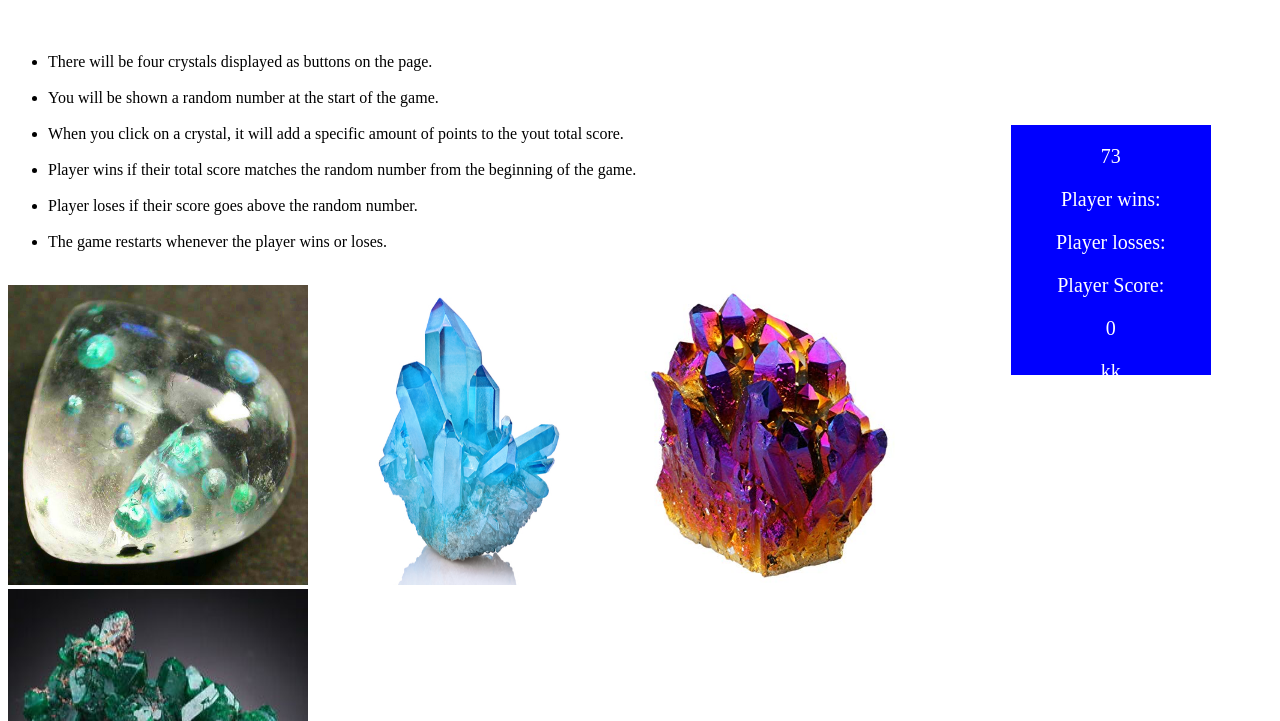
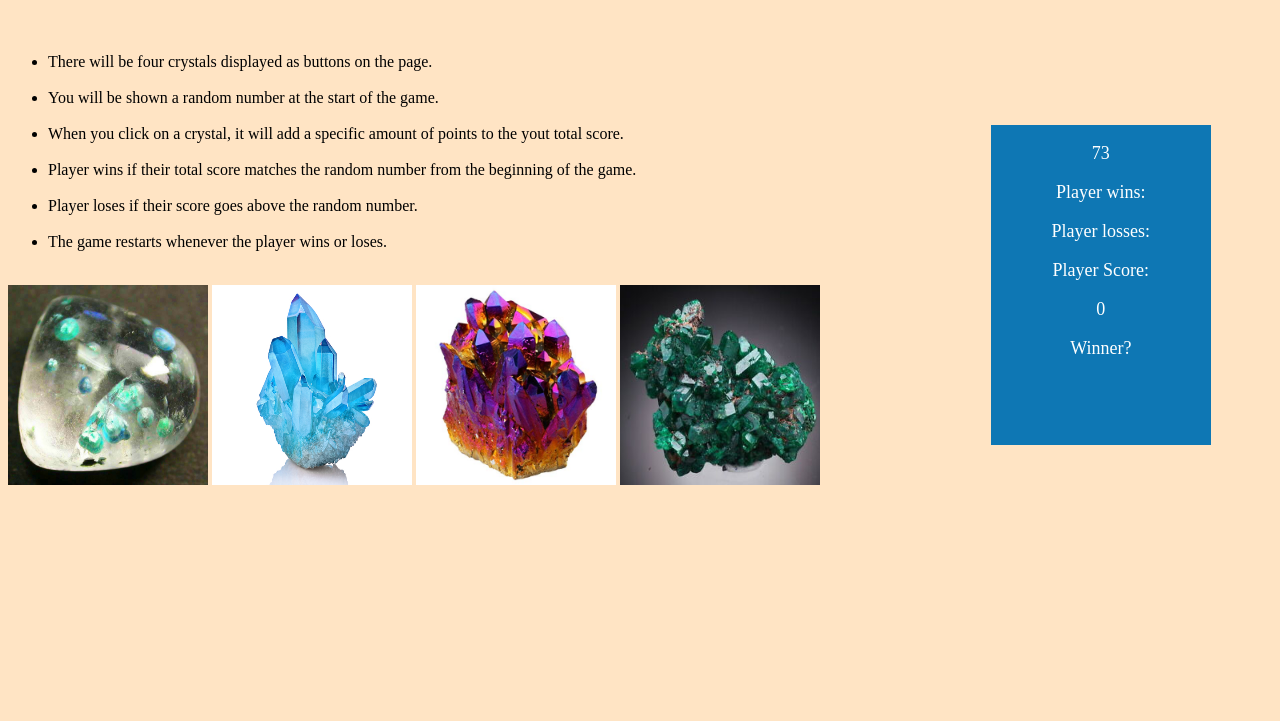
Before and after one commit to eg22453/CrystalGame, a plain HTML site: page index.html in a window 1280 px wide. Shown: the part 79-800 px from the top of the page. Drawn offline with nearby package versions, Linux system fonts and the light colour scheme.

Commit message:
finishing game

```diff
--- a/assets/css/style.css
+++ b/assets/css/style.css
@@ -1,20 +1,24 @@
 
 
 .crystal-image {
-    width: 300px;
-    height: 300px;
+    width: 200px;
+    height: 200px;
   }
 
 h1 span{
     background-color:coral;
 }
 
+body{
+    background-color: bisque;
+}
+
 .playerstats{
-    height: 250px;
-    width: 200px;
-    background-color: blue;
+    height: 320px;
+    width: 220px;
+    background-color: rgb(14, 119, 180);
     float: right;
-    font-size: 20px;
+    font-size: 18px;
     margin-right: 5%;
     color: white;
     text-align: center;
--- a/index.html
+++ b/index.html
@@ -26,7 +26,7 @@
     <p>Player wins: </p> <p id ="playerwins"></p>
     <p>Player losses: </p> <p id ="playerlosses"></p>
     <p>Player Score: </p ><p id ="currentplayerscore"></p>
-    <p id ="userwinsorlosestext"> kk</p>
+    <p id ="userwinsorlosestext"> Winner?</p>
     </div>
 
     <li> When you click on a crystal, it will add a specific amount of points to the yout total score. </li><br>
@@ -60,12 +60,9 @@
         var randomtargetnumber = Math.floor(Math.random() * (102)) + 19;
         // Here we set the "number-to-guess" header to match the "targetNumber".
         $("#numbertomatch").text(randomtargetnumber);
-
+        var userwins = 0;
+        var userlosses = 0;
         var userscore = 0;
-
-        if (userscore >randomtargetnumber){
-            console.log("everything working correctly")
-        }
 
         $("#currentplayerscore").text(userscore);
 
@@ -100,10 +97,14 @@
             if (userscore >randomtargetnumber){
             $("#userwinsorlosestext").text(" LOSER!")
             startnewgame();
+            userlosses ++;
+            $("#playerlosses").text(userlosses)
             }
             else if(userscore === randomtargetnumber){
                 $("#userwinsorlosestext").text(" WINNER!")
                 startnewgame();
+                userwins++;
+                $("#playerwins").text(userwins)
             }
         }
 
@@ -112,6 +113,7 @@
         randomtargetnumber = Math.floor(Math.random() * (102)) + 19;
         userscore = 0;
         $("#numbertomatch").text(randomtargetnumber);
+        $("#currentplayerscore").text(userscore);
     }
 
 
```
